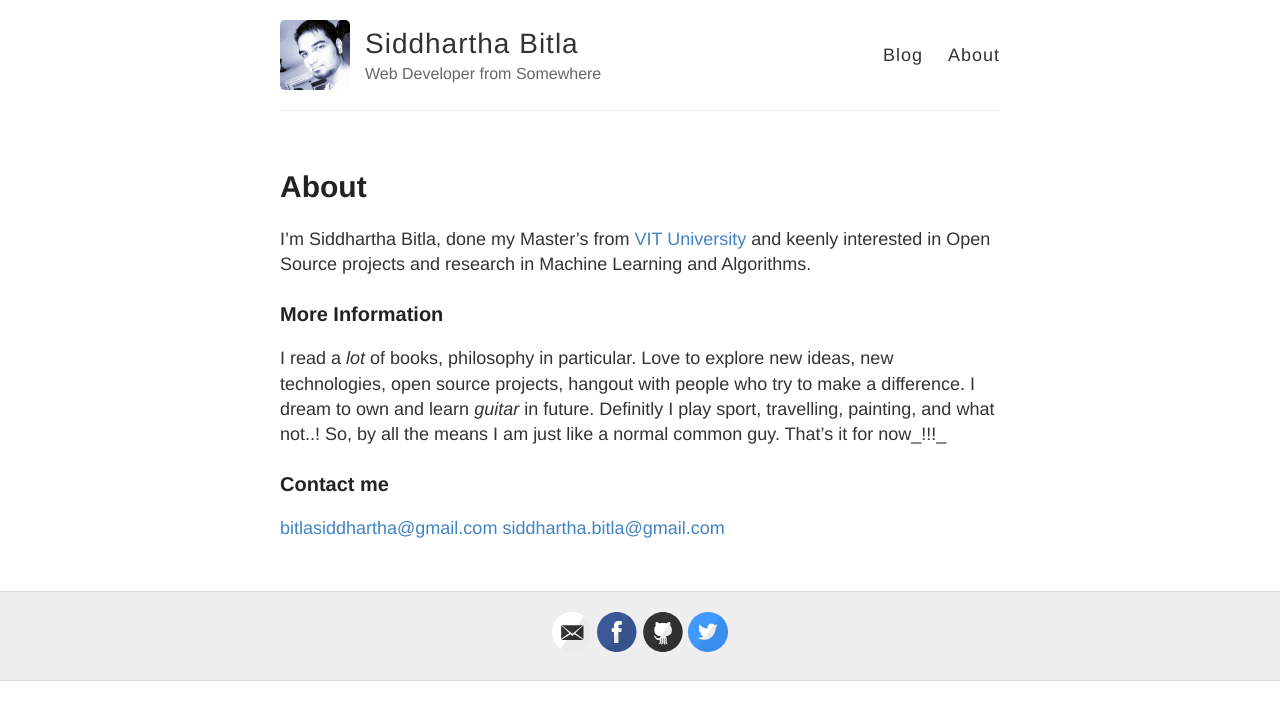
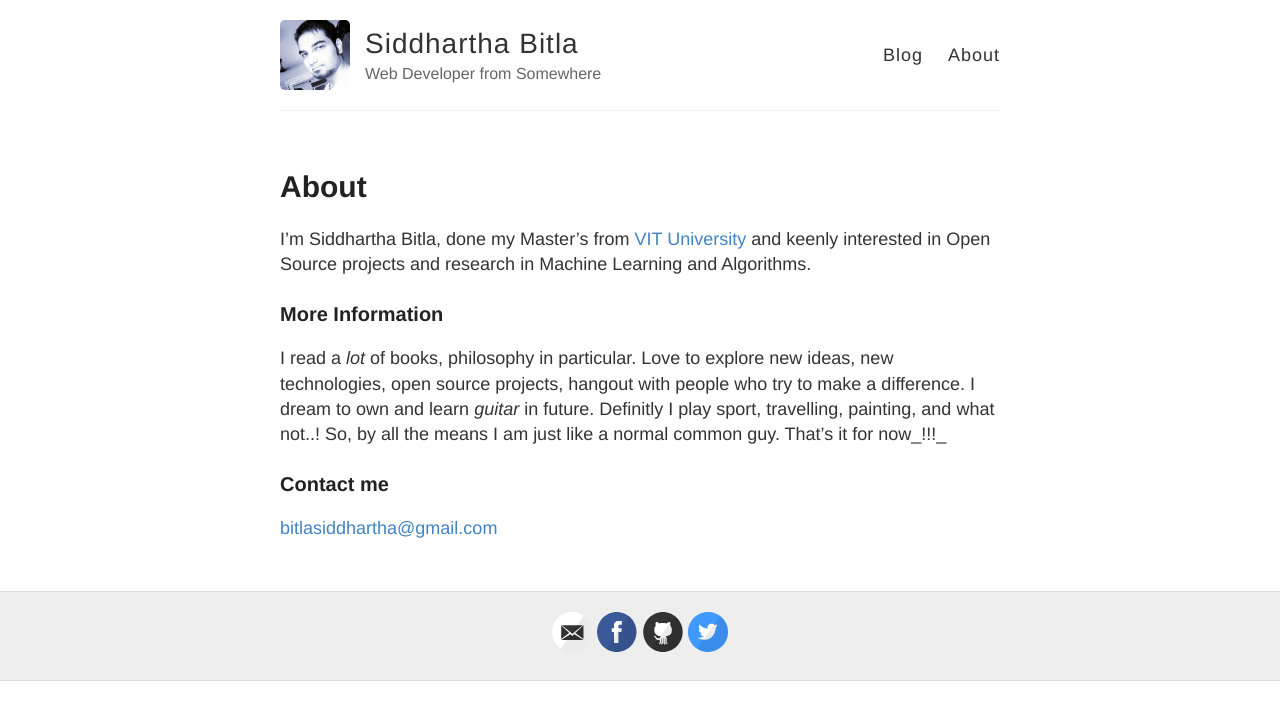
Before and after one commit to siddharthabitla/siddharthabitla.github.io, a Jekyll site: the page built from about.md, in a window 1280 px wide. Shown: the top 720 px of the page. Built offline with Jekyll 4.4.1, drawn with Linux system fonts in a browser that asks for light colours; Markdown is read by kramdown in place of the engine named in the settings.

Commit message:
mailto changed

```diff
--- a/about.md
+++ b/about.md
@@ -13,4 +13,3 @@ I read a _lot_ of books, philosophy in particular. Love to explore new ideas, ne
 ### Contact me
 
 [bitlasiddhartha@gmail.com](mailto:bitlasiddhartha@gmail.com)
-[siddhartha.bitla@gmail.com](mailto:siddhartha.bitla@gmail.com)
```
